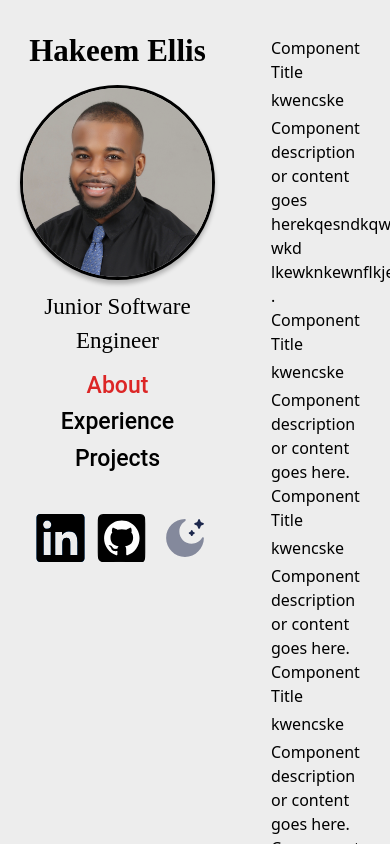
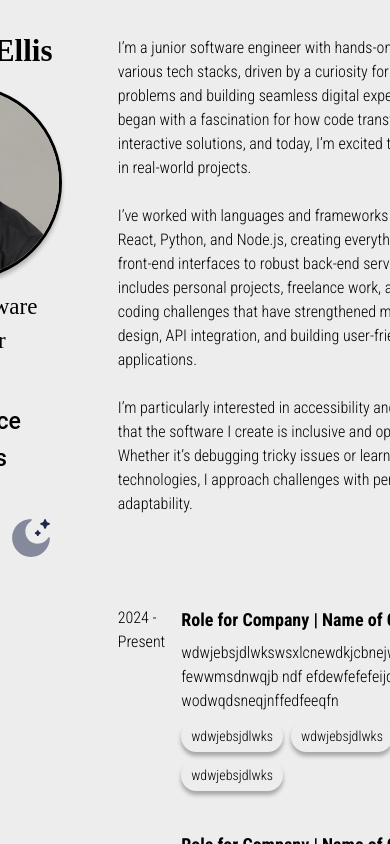
Before and after one commit to hakeemellis/newportfolio, a Vue app in the folder portfolio/: page / in a window 390 px wide. Built offline with nearby package versions, Linux system fonts and the light colour scheme.

Commit message:
Enhance Home.vue layout and styling; update font links and improve container responsiveness

```diff
--- a/portfolio/index.html
+++ b/portfolio/index.html
@@ -2,7 +2,12 @@
 <html lang="en">
   <head>
     <meta charset="UTF-8" />
-    <link href="https://fonts.googleapis.com/css2?family=Roboto+Condensed:wght@300;400;700&display=swap" rel="stylesheet">
+    <link rel="preconnect" href="https://fonts.googleapis.com" />
+    <link rel="preconnect" href="https://fonts.gstatic.com" crossorigin />
+    <link
+      href="https://fonts.googleapis.com/css2?family=Roboto+Condensed:ital,wght@0,100..900;1,100..900&display=swap"
+      rel="stylesheet"
+    />
     <link rel="icon" type="image/svg+xml" href="/vite.svg" />
     <meta name="viewport" content="width=device-width, initial-scale=1.0" />
     <title>Vite + Vue</title>
--- a/portfolio/src/pages/Home.vue
+++ b/portfolio/src/pages/Home.vue
@@ -1,91 +1,122 @@
 <template>
-  <section
-    class="flex flex-row flex-1 justify-center gap-4 overflow-hidden h-screen bg-custom-gray"
-  >
-    <section class="flex-[0.42] sticky top-0">
+  <section class="flex flex-row flex-1 justify-center gap-4 h-screen bg-custom-gray overflow-y-auto">
+    <section class="flex-[0.42] sticky top-0 h-screen">
       <StagFrame />
     </section>
-    <section
-      class="outer-container-home flex-[0.58] mt-4 overflow-y-auto h-full"
-    >
-      <section class="">
-        <section class="flex flex-col gap">
-          <h1>Component Title</h1>
-          <p>kwencske</p>
+    <section class="outer-container-home flex-[0.58] mt-4 max-w-2xl">
+      <section class="flex flex-col gap roboto-condensed-regular">
         <p>
-            Component description or content goes herekqesndkqwndknqwknwqdkk wkd
-            lkewknkewnflkjewqw .
+          I’m a junior software engineer with hands-on experience across various
+          tech stacks, driven by a curiosity for solving complex problems and
+          building seamless digital experiences. My journey began with a
+          fascination for how code transforms ideas into interactive solutions,
+          and today, I’m excited to apply that passion in real-world projects.
+          <br />
+          <br />
+          I’ve worked with languages and frameworks such as JavaScript, React,
+          Python, and Node.js, creating everything from dynamic front-end
+          interfaces to robust back-end services. My experience includes
+          personal projects, freelance work, and collaborative coding challenges
+          that have strengthened my skills in responsive design, API
+          integration, and building user-friendly web applications.
+          <br />
+          <br />
+          I’m particularly interested in accessibility and usability, ensuring
+          that the software I create is inclusive and optimized for all users.
+          Whether it’s debugging tricky issues or learning new technologies, I
+          approach challenges with persistence and adaptability.
         </p>
       </section>
-        <section class="flex flex-col gap">
-          <h1>Component Title</h1>
-          <p>kwencske</p>
-          <p>Component description or content goes here.</p>
+      <section class="flex flex-row flex-1 gap-4 roboto-condensed-regular">
+        <section class="flex-[0.20]">
+          <p>2024 - Present</p>
         </section>
-        <section class="flex flex-col gap">
-          <h1>Component Title</h1>
-          <p>kwencske</p>
-          <p>Component description or content goes here.</p>
+        <section class="flex-[0.80] break-words">
+          <!-- While flex[0.XX] is enabled, the section becomes its own container
+            as such, it becomes better to establish a flex container within it to achieve desired result
+            as I have below. Using "flex" in it is not recommended -->
+
+          <!-- Start of Container for Experience Section-->
+          <section class="flex flex-col gap-10">
+            <!-- Company One-->
+            <section class="flex flex-col gap-2">
+              <p class="roboto-condensed-bold">
+                Role for Company | Name of Company
+              </p>
+              <p>
+                wdwjebsjdlwkswsxlcnewdkjcbnejwnsfcjcebijvbwedafve fewwmsdnwqjb
+                ndf efdewfefefeijqwebevwijdbvnadlne wodwqdsneqjnffedfeeqfn
+              </p>
+              <section class="flex flex-row flex-wrap gap-2">
+                <section class="tag-icon">
+                  <p>wdwjebsjdlwks</p>
                 </section>
-        <section class="flex flex-col gap">
-          <h1>Component Title</h1>
-          <p>kwencske</p>
-          <p>Component description or content goes here.</p>
+                <section class="tag-icon">
+                  <p>wdwjebsjdlwks</p>
                 </section>
-        <section class="flex flex-col gap">
-          <h1>Component Title</h1>
-          <p>kwencske</p>
-          <p>Component description or content goes here.</p>
+                <section class="tag-icon">
+                  <p>wdwjebsjdlwks</p>
                 </section>
-        <section class="flex flex-col gap">
-          <h1>Component Title</h1>
-          <p>kwencske</p>
-          <p>Component description or content goes here.</p>
+                <section class="tag-icon">
+                  <p>wdwjebsjdlwks</p>
                 </section>
-        <section class="flex flex-col gap">
-          <h1>Component Title</h1>
-          <p>kwencske</p>
-          <p>Component description or content goes here.</p>
               </section>
-        <section class="flex flex-col gap">
-          <h1>Component Title</h1>
-          <p>kwencske</p>
-          <p>Component description or content goes here.</p>
             </section>
-        <section class="flex flex-col gap">
-          <h1>Component Title</h1>
-          <p>kwencske</p>
-          <p>Component description or content goes here.</p>
+            <!-- End of Company One-->
+
+            <!-- Company Two-->
+            <section class="flex flex-col gap-2">
+              <p class="roboto-condensed-bold">
+                Role for Company | Name of Company
+              </p>
+              <p>
+                wdwjebsjdlwkswsxlcnewdkjcbnejwnsfcjcebijvbwedafve fewwmsdnwqjb
+                ndf efdewfefefeijqwebevwijdbvnadlne wodwqdsneqjnffedfeeqfn
+              </p>
+              <section class="flex flex-row flex-wrap gap-2">
+                <section class="tag-icon">
+                  <p>wdwjebsjdlwks</p>
                 </section>
-        <section class="flex flex-col gap">
-          <h1>Component Title</h1>
-          <p>kwencske</p>
-          <p>Component description or content goes here.</p>
+                <section class="tag-icon">
+                  <p>wdwjebsjdlwks</p>
                 </section>
-        <section class="flex flex-col gap">
-          <h1>Component Title</h1>
-          <p>kwencske</p>
-          <p>Component description or content goes here.</p>
+                <section class="tag-icon">
+                  <p>wdwjebsjdlwks</p>
                 </section>
-        <section class="flex flex-col gap">
-          <h1>Component Title</h1>
-          <p>kwencske</p>
-          <p>Component description or content goes here.</p>
+                <section class="tag-icon">
+                  <p>wdwjebsjdlwks</p>
                 </section>
-        <section class="flex flex-col gap">
-          <h1>Component Title</h1>
-          <p>kwencske</p>
-          <p>Component description or content goes here.</p>
               </section>
-        <section class="flex flex-col gap">
-          <h1>Component Title</h1>
-          <p>kwencske</p>
-          <p>Component description or content goes here.</p>
             </section>
-        <section class="flex flex-col gap">
-          <h1>Component Title</h1>
-          <p>kwencske</p>
-          <p>Component description or content goes here.</p>
+            <!-- End of Company Two-->
+
+            <!-- Company Three-->
+            <section class="flex flex-col gap-2">
+              <p class="roboto-condensed-bold">
+                Role for Company | Name of Company
+              </p>
+              <p>
+                wdwjebsjdlwkswsxlcnewdkjcbnejwnsfcjcebijvbwedafve fewwmsdnwqjb
+                ndf efdewfefefeijqwebevwijdbvnadlne wodwqdsneqjnffedfeeqfn
+              </p>
+              <section class="flex flex-row flex-wrap gap-2">
+                <section class="tag-icon">
+                  <p>wdwjebsjdlwks</p>
+                </section>
+                <section class="tag-icon">
+                  <p>wdwjebsjdlwks</p>
+                </section>
+                <section class="tag-icon">
+                  <p>wdwjebsjdlwks</p>
+                </section>
+                <section class="tag-icon">
+                  <p>wdwjebsjdlwks</p>
+                </section>
+              </section>
+            </section>
+            <!-- End of Company Three-->
+          </section>
+          <!-- End of Container for Experience Section-->
         </section>
       </section>
     </section>
@@ -109,24 +140,67 @@
 </script>
 
 <style scoped>
-  /* Default styles for the component */
+/* CONTAINER STYLING */
+
+/* Style for Outer Container */
 .outer-container-home {
   display: flex;
   flex-direction: column; /* Arrange children in a column */
-    gap: 30px; /* Space between elements */
+  gap: 90px; /* Space between elements */
   padding: 20px; /* Padding inside the container */
   box-sizing: border-box; /* Include padding and border in the element's total width and height */
-    overflow-y: auto; /* Enable vertical scrolling */
   height: 100%; /* Ensure the container takes the full height */
+  min-height: 0; /* Allow the container to shrink properly */
 }
 
-  /* Stagnant Frame Gap Overall */
+/* Style for Experience Container */
+.experience-container {
+  display: flex;
+  justify-content: space-between;
+  align-items: flex-start;
+  align-self: stretch;
+}
+
+/* CONTAINER STYLING */
+
+/* TEXT STYLING */
+
+/* Gap for Text within Frame */
 .gap {
   gap: 4px;
 }
 
-  /* Inner Frame Gap for Stagnant Frame Elements */
-  .inner-gap {
-    gap: 2px;
+/* Roboto Condensed Font */
+.roboto-condensed-regular {
+  font-family: 'Roboto Condensed', serif;
+  font-weight: 370;
+  font-optical-sizing: auto;
+  font-size: 16px;
+  font-style: normal;
 }
+
+.roboto-condensed-bold {
+  font-family: 'Roboto Condensed', serif;
+  font-weight: 670;
+  font-optical-sizing: auto;
+  font-size: 18px;
+  font-style: normal;
+}
+
+/* TEXT STYLING */
+
+/* TAGS STYLING */
+
+/* Tag Icons for Portfolio */
+.tag-icon {
+  display: inline-flex; /* to make container flex inline to align with content */
+  justify-content: center;
+  border-radius: 30px; /* round out border edges */
+  box-shadow: 0px 4px 4px 0px rgba(0, 0, 0, 0.3); /* Drop shadow */
+  padding: 5px 10px;
+  width: auto;
+  font-size: 14px;
+}
+
+/* TAGS STYLING */
 </style>
```
Lines whose indentation alone changed are shown as unchanged.
